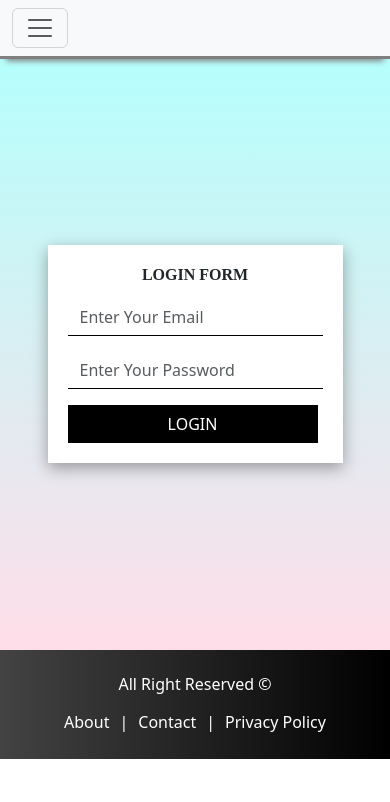
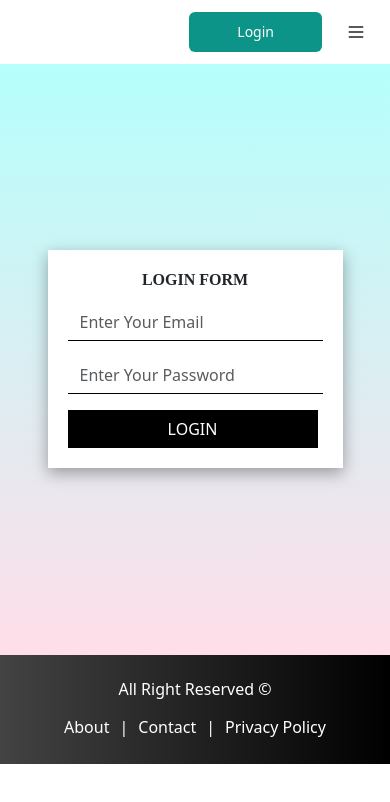
Before and after one commit to untrained0/invictus, a React (Create React App) app in the folder frontend/: page /login in a window 390 px wide. Shown: the top 802 px of the page. Built offline with nearby package versions, Linux system fonts and the light colour scheme.

Commit message:
Updated header and Made responsive

```diff
--- a/frontend/src/Constants/Navlinks.js
+++ b/frontend/src/Constants/Navlinks.js
@@ -25,3 +25,5 @@ const navlinks = [
         url: "/contact-us",
     },
 ]
+
+export default navlinks;
--- /dev/null
+++ b/frontend/src/Constants/index.js
@@ -0,0 +1,3 @@
+import navlinks from "./Navlinks";
+
+export { navlinks };
--- a/frontend/src/components/Layouts/Header.js
+++ b/frontend/src/components/Layouts/Header.js
@@ -1,11 +1,16 @@
-import React from "react";
-import { NavLink, Link } from "react-router-dom";
-import { GiShoppingBag } from "react-icons/gi";
+import React, { useState } from "react";
+import { NavLink, Link, useNavigate } from "react-router-dom";
 import { useAuth } from "../../context/auth";
 import toast from "react-hot-toast";
 
+import { navlinks } from "../../Constants";
+
 const Header = () => {
+
+  const navigate = useNavigate();
   const [auth, setAuth] = useAuth();
+  const [toggle, setToggle] = useState(false);
+
   const handleLogout = () => {
     setAuth({
       ...auth,
@@ -17,57 +22,82 @@ const Header = () => {
   }
   return (
     <>
-      <nav className="navbar navbar-expand-lg bg-body-tertiary">
-        <div className="container-fluid">
-          <button
-            className="navbar-toggler"
-            type="button"
-            data-bs-toggle="collapse"
-            data-bs-target="#navbarTogglerDemo01"
-            aria-controls="navbarTogglerDemo01"
-            aria-expanded="false"
-            aria-label="Toggle navigation"
-          >
-            <span className="navbar-toggler-icon" />
-          </button>
-          <div className="collapse navbar-collapse" id="navbarTogglerDemo01">
-            <Link to="/" className="navbar-brand">
-              MINI-PROJECT App
-            </Link>
-            <ul className="navbar-nav ms-auto mb-2 mb-lg-0">
-              <li className="nav-item">
-                <NavLink to="/" className="nav-link ">
-                  Home
-                </NavLink>
-              </li>
-              {
-              (!auth.user)? (<>
-                <li className="nav-item">
-                <NavLink to="/register" className="nav-link">
+
+      <header className="bg-white">
+        <div className="mx-auto flex h-16 max-w-screen-xl items-center gap-8 px-4 sm:px-6 lg:px-8">
+          <div className="flex flex-1 items-center justify-end md:justify-between">
+            <nav aria-label="Global" className="hidden md:block">
+              <ul className="flex items-center gap-6 text-sm">
+
+                {
+                  navlinks.map((links) => (
+                    <li id={links.id}
+                      onClick={() => {
+                        navigate(links.url)
+                      }}
+                      className="text-gray-500 transition hover:text-gray-500/75"
+                    >{links.title}</li>
+                  ))
+                }
+
+              </ul>
+            </nav>
+
+            <div className="flex items-center gap-4">
+              <div className="sm:flex sm:gap-4">
+                <a
+                  className="block rounded-md bg-teal-600 px-5 py-2.5 text-sm font-medium text-white transition hover:bg-teal-700"
+                  href="/"
+                >
+                  Login
+                </a>
+
+                <a
+                  className="hidden rounded-md bg-gray-100 px-5 py-2.5 text-sm font-medium text-teal-600 transition hover:text-teal-600/75 sm:block"
+                  href="/"
+                >
                   Register
-                </NavLink>
-              </li>
-              <li className="nav-item">
-                <NavLink to="/login" className="nav-link">
-                  Login
-                </NavLink>
-              </li>
-              </>) : (<>
-                <li className="nav-item">
-                <NavLink onClick={handleLogout} to="/login" className="nav-link">
-                  Logout
-                </NavLink>
-              </li>
-              </>)}
-              <li className="nav-item">
-                <NavLink to="/yt" className="nav-link">
-                  Profile
-                </NavLink>
-              </li>
-            </ul>
+                </a>
+              </div>
+
+              <div className="md:hidden flex flex-1 justify-end items-center">
+              <svg
+                  xmlns="http://www.w3.org/2000/svg"
+                  className="h-5 w-5"
+                  fill="none"
+                  viewBox="0 0 24 24"
+                  stroke="currentColor"
+                  strokeWidth="2"
+                  onClick={()=>{setToggle(!toggle)}}
+                >
+                  <path strokeLinecap="round" strokeLinejoin="round" d="M4 6h16M4 12h16M4 18h16" />
+                </svg>
+
+                <div
+                  className={`${toggle ? 'flex' : 'hidden'} bg-slate-500 p-6 absolute top-20 right-0 mx-4 my-2 min-w-[140px] rounded-xl sidebar`}
+                >
+                  <ul className="list-none flex flex-col justify-end items-center flex-1">
+                    {
+                      navlinks.map((links , index) => (
+                        <li id={links.id}
+                        onClick={() => {
+                          navigate(links.url)
+                        }}
+                          className={`font-normal cursor-pointer text-[16px] ${index === (navlinks.length - 1) ? "mb-0" : "mb-1"}`
+                          }
+                          key={links.id}
+                        >{links.title}</li>
+                      ))
+                    }
+                  </ul>
+                </div>
+              </div>
+
+            </div>
           </div>
         </div>
-      </nav>
+      </header>
+
     </>
   );
 };
--- a/frontend/src/index.js
+++ b/frontend/src/index.js
@@ -2,7 +2,6 @@ import React from 'react';
 import ReactDOM from 'react-dom/client';
 import './index.css';
 import App from './App';
-import reportWebVitals from './reportWebVitals';
 import {BrowserRouter} from 'react-router-dom'
 import { AuthProvider } from './context/auth';
 
@@ -14,4 +13,3 @@ root.render(
   </BrowserRouter>
   </AuthProvider>
 );
-reportWebVitals();
```
Also changed, not shown: 1 other file (tests, documents, lock files or other folders).
